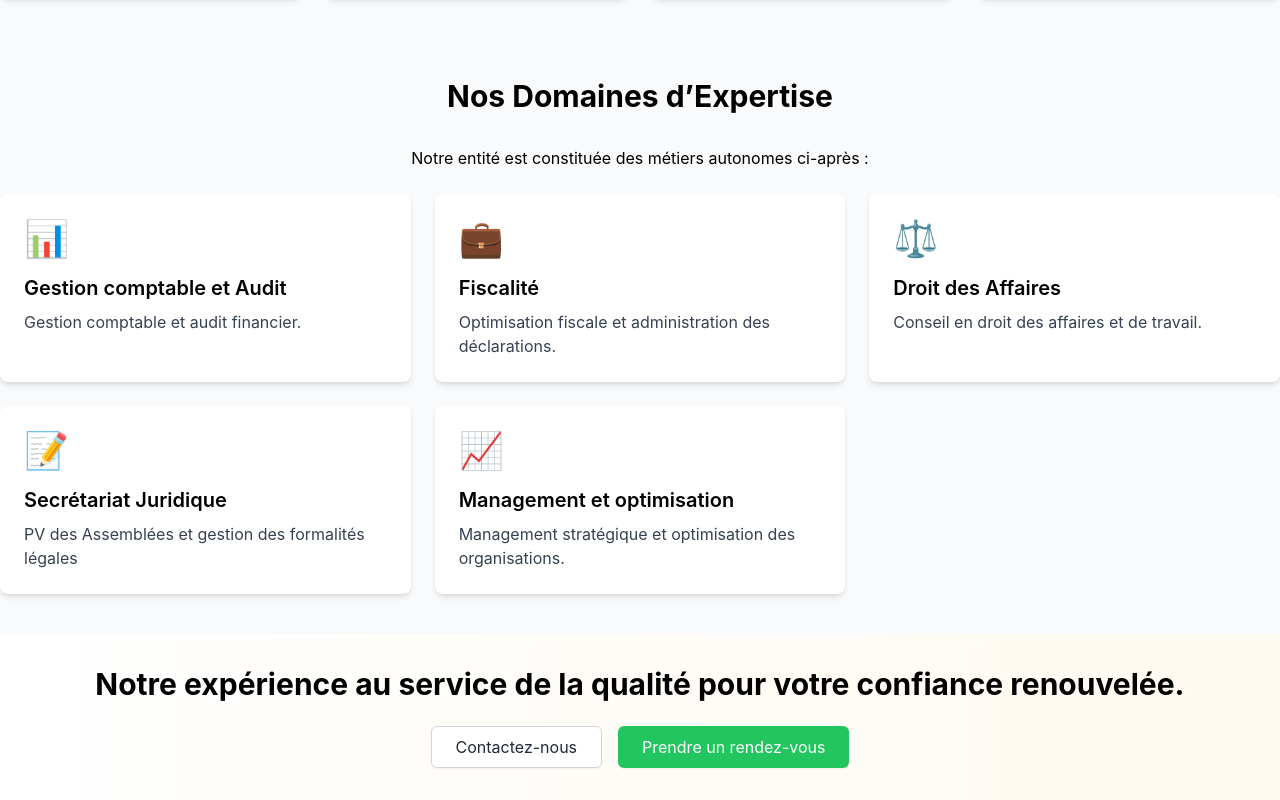
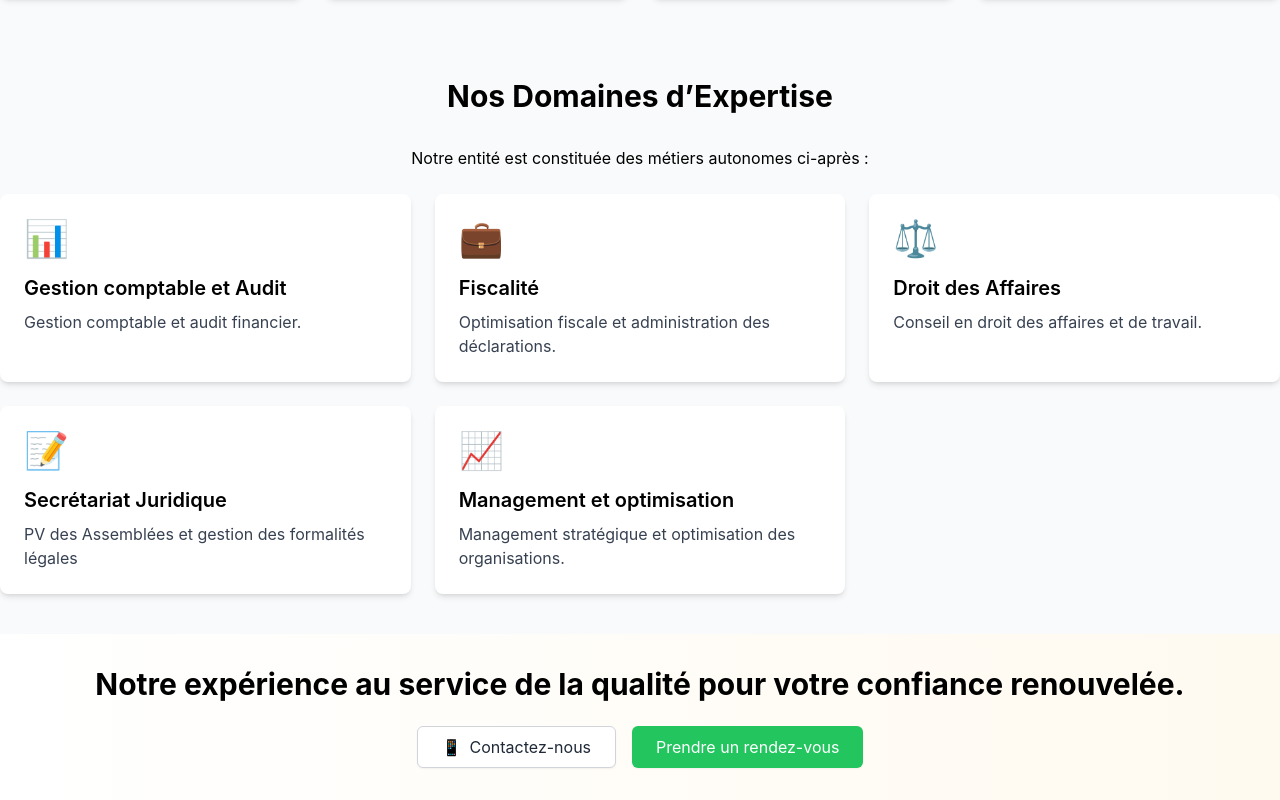
Before and after one commit to ValdinePegy/bac-website, a React (Create React App) app: page / in a window 1280 px wide. Shown: the part 1392-2192 px from the top of the page. Built offline with nearby package versions, Linux system fonts and the light colour scheme.

Commit message:
little modifications requested by the owner

```diff
--- a/src/components/Home/CTASection.js
+++ b/src/components/Home/CTASection.js
@@ -28,7 +28,7 @@ const CTASection = () => {
           rel="noopener noreferrer"
           className="bg-white text-gray-800 border border-gray-300 px-6 py-2 rounded-md shadow-sm hover:bg-gray-100 transition"
         >
-          {t("home.cta.contact")}
+          <span className="mr-2">📱</span>{t("home.cta.contact")}
         </a>
 
         <button className="bg-green-500 text-white px-6 py-2 rounded-md shadow-sm hover:bg-green-600 transition">
```
